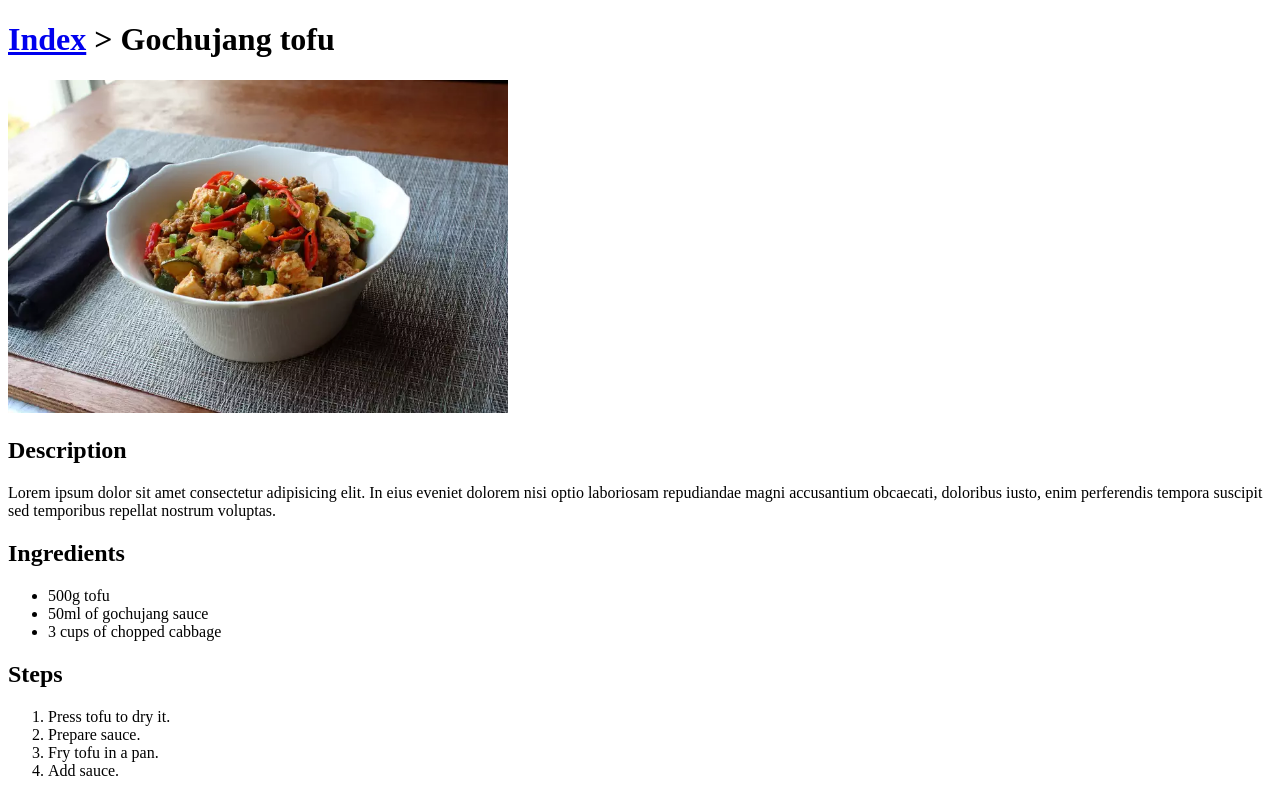
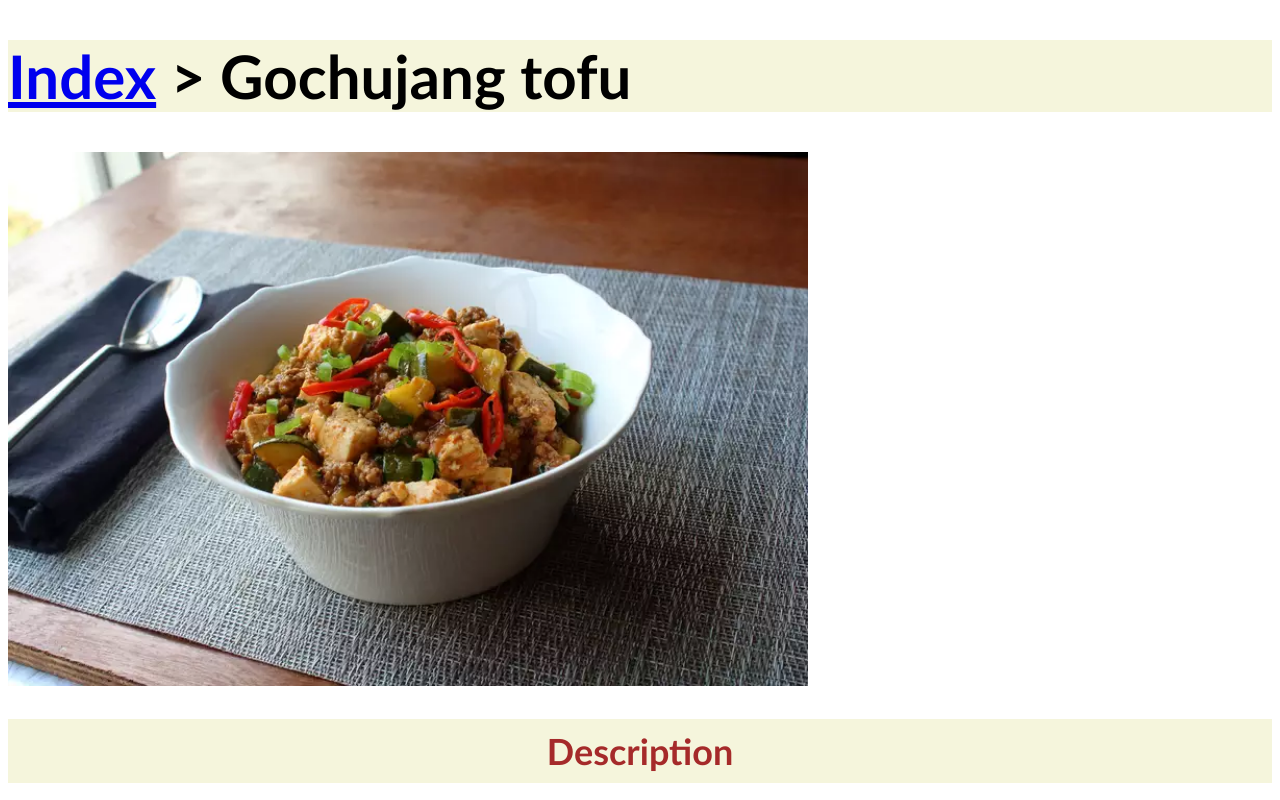
Before and after one commit to yochie/odin-recipes, a plain HTML site: page recipes/gochujang.html in a window 1280 px wide. Shown: the top 800 px of the page. Drawn offline with Linux system fonts and the light colour scheme.

Commit message:
Style recipe pages using basic css properties

```diff
--- a/recipes/gochujang.html
+++ b/recipes/gochujang.html
@@ -3,6 +3,7 @@
 <head>
     <meta charset="UTF-8">
     <meta name="viewport" content="width=device-width, initial-scale=1.0">
+    <link rel="stylesheet" href="../style.css">
     <title>Gochujang</title>
 </head>
 <body>
--- /dev/null
+++ b/style.css
@@ -0,0 +1,28 @@
+body{
+    font-family: 'Trebuchet MS', sans-serif;
+}
+
+h1 {
+    font-size: 60px;
+    background-color: beige;
+}
+
+h2 {
+    font-size: 36px;
+    background-color: beige;
+    text-align: center;
+    color: brown;
+}
+
+img {
+    width: 800px;
+    height: auto;
+}
+
+ul,ol,p {
+    background-color: bisque;
+}
+
+ul,ol,p,h2 {
+    padding: 10px 40px;
+}
```
Also changed, not shown: recipes/orange_chicken.html (+1 -0 lines), recipes/spicy_noodles.html (+1 -0 lines).
